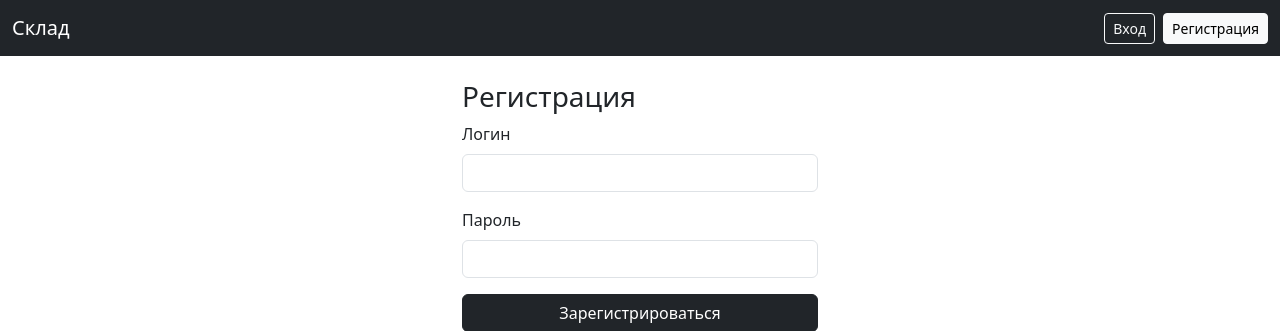
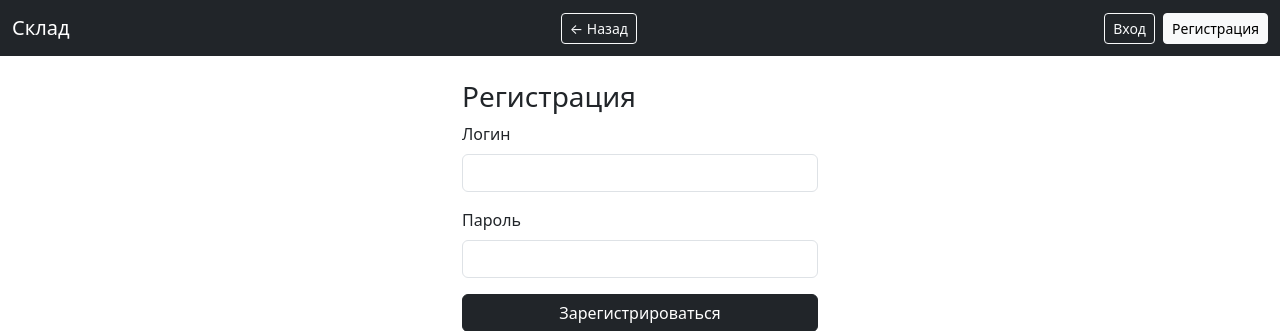
Before and after one commit to NikM19/inventory-app, a Flask app: page /register in a window 1280 px wide. Shown: the top 331 px of the page. Run offline with Flask 3, Linux system fonts and the light colour scheme.

Commit message:
navbar back button

```diff
--- a/templates/base.html
+++ b/templates/base.html
@@ -10,6 +10,9 @@
 <nav class="navbar navbar-dark bg-dark navbar-expand-lg">
   <div class="container-fluid">
     <a class="navbar-brand" href="{{ url_for('index') }}">Склад</a>
+    {% if request.endpoint != 'index' %}
+      <a href="{{ url_for('index') }}" class="btn btn-outline-light btn-sm ms-2">← Назад</a>
+    {% endif %}
     <div class="d-flex">
       {% if g.user %}
         <span class="navbar-text me-2">👤 {{ g.user.username }}
```
